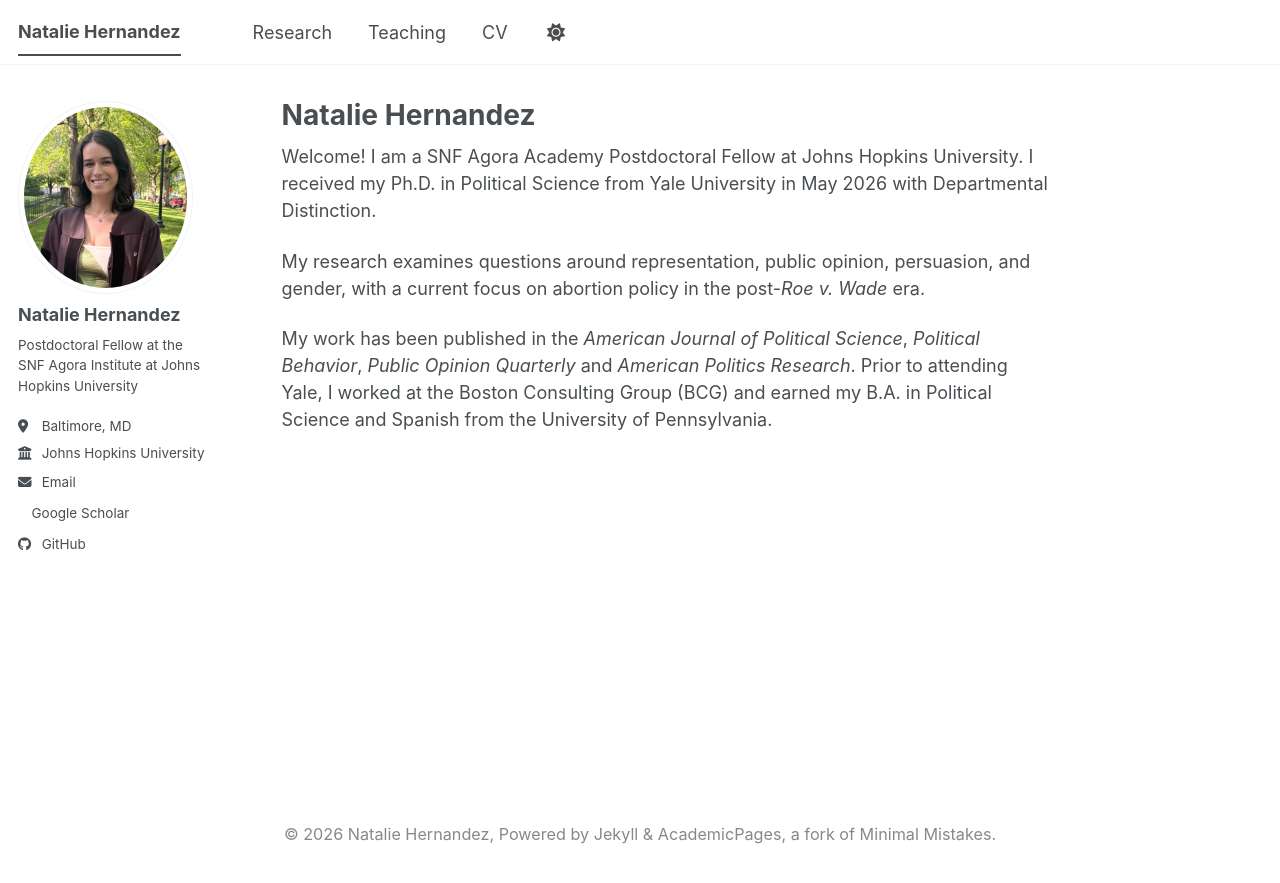
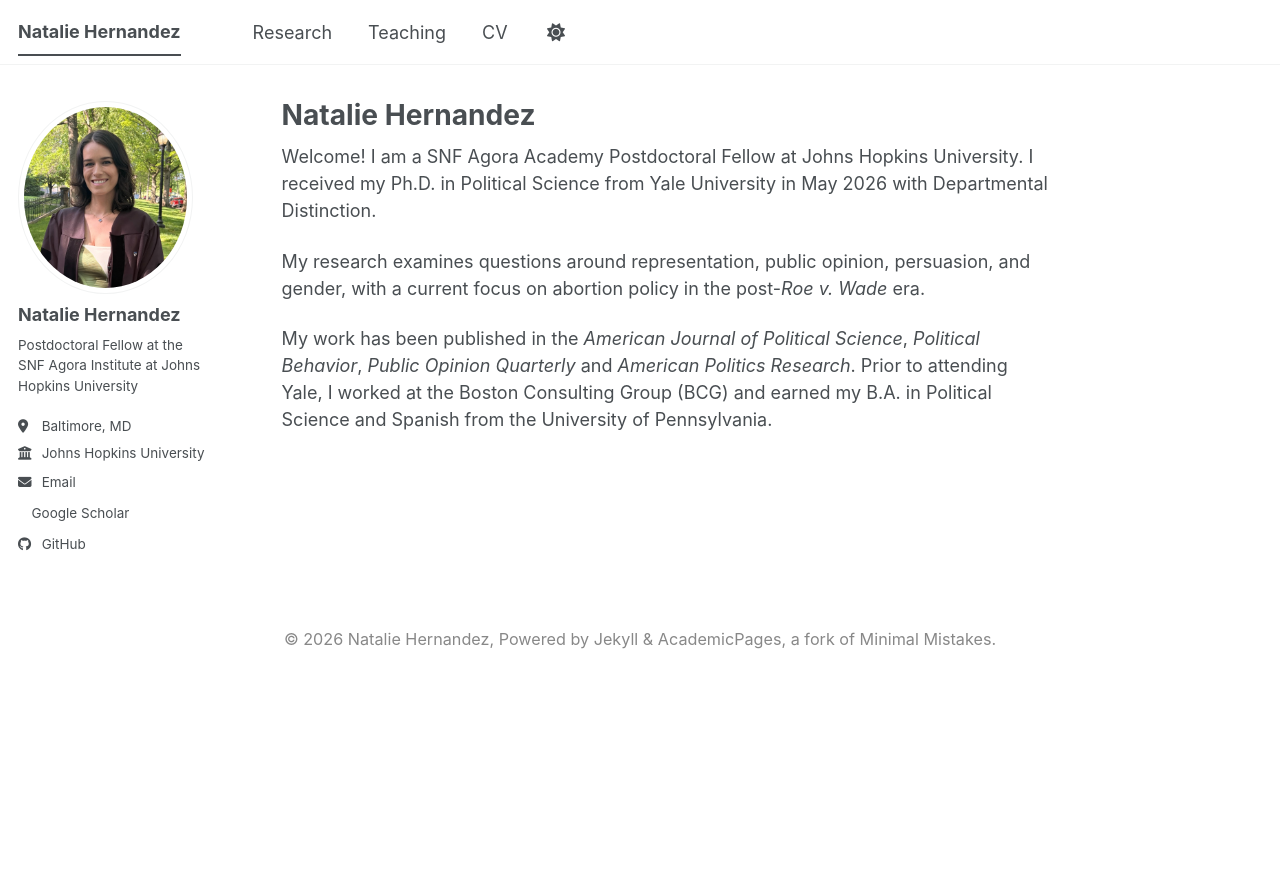
Before and after one commit to nataliehdez11/nataliehdez11.github.io, a Jekyll site: the page built from _pages/about.md, in a window 1280 px wide. Shown: the top 883 px of the page. Built offline with Jekyll 4.4.1, drawn with Linux system fonts in a browser that asks for light colours; a style sheet for code colours, icons or effects is not loaded.

Commit message:
Update custom.scss

```diff
--- a/_sass/custom.scss
+++ b/_sass/custom.scss
@@ -16,3 +16,13 @@
   padding: 2rem 0;
   font-size: 0.9em;
 }
+
+/* Make footer behave like normal page content, not sticky */
+.page__footer {
+  position: static !important;
+  bottom: auto !important;
+  width: 100%;
+  background-color: #fff !important;
+  border-top: none !important;
+  margin-top: 5rem;
+}
```
